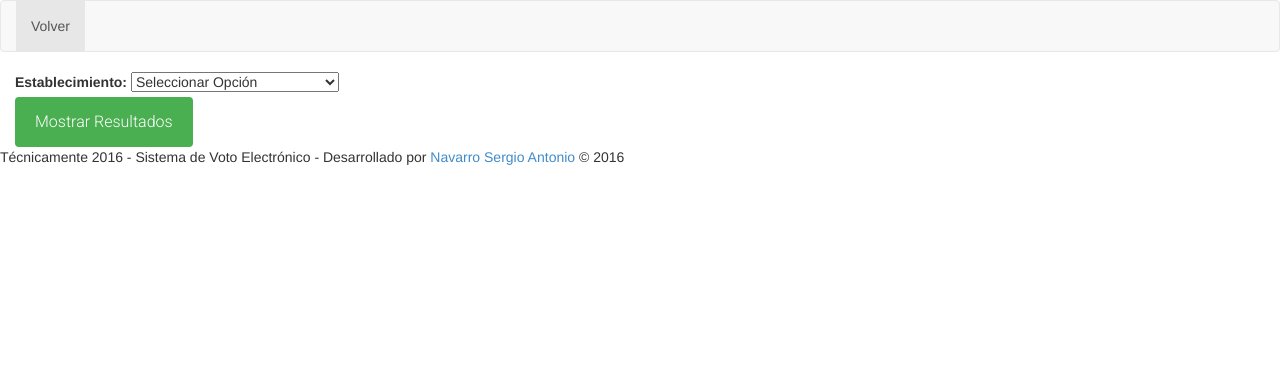
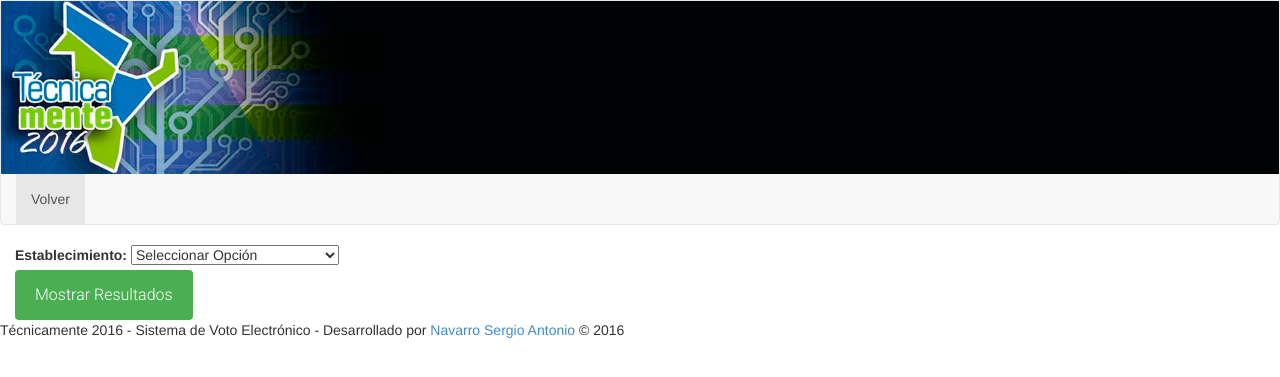
Before and after one commit to sirdio/asignaciones, a Symfony app: template src/AppBundle/Resources/views/Reportes/seleccionarescuela.html.twig in a window 1280 px wide. Shown: the top 377 px of the page. Run offline with Twig, Linux system fonts and the light colour scheme; the template is opened without the code that fills it: most values are stand-ins (such as "Sample title", 1, 10 or a date in 2020); some libraries are stand-ins or nearby versions.

Commit message:
agregando imagenes15

```diff
--- a/src/AppBundle/Resources/views/Reportes/asistencia.html.twig
+++ b/src/AppBundle/Resources/views/Reportes/asistencia.html.twig
@@ -3,6 +3,7 @@
 {% block body %}
 
 <nav class="navbar navbar-default">
+  <img src="{{ asset('public/img/imgtm1.jpg') }}" alt="..." class="img-responsive">
   <div class="container-fluid">
       <ul class="nav navbar-nav">
 
--- a/src/AppBundle/Resources/views/Reportes/historialvotos.html.twig
+++ b/src/AppBundle/Resources/views/Reportes/historialvotos.html.twig
@@ -3,6 +3,7 @@
 {% block body %}
 
 <nav class="navbar navbar-default">
+  <img src="{{ asset('public/img/imgtm1.jpg') }}" alt="..." class="img-responsive">
   <div class="container-fluid">
       <ul class="nav navbar-nav">
         <li class="active"><a href="{{path('Inicio')}}">Volver <span class="sr-only">(current)</span></a></li>
--- a/src/AppBundle/Resources/views/Reportes/historialvotosexp.html.twig
+++ b/src/AppBundle/Resources/views/Reportes/historialvotosexp.html.twig
@@ -3,6 +3,7 @@
 {% block body %}
 
 <nav class="navbar navbar-default">
+  <img src="{{ asset('public/img/imgtm1.jpg') }}" alt="..." class="img-responsive">s
   <div class="container-fluid">
       <ul class="nav navbar-nav">
         <li class="active"><a href="{{path('Inicio')}}">Volver <span class="sr-only">(current)</span></a></li>
--- a/src/AppBundle/Resources/views/Reportes/resultadosinscripcion.html.twig
+++ b/src/AppBundle/Resources/views/Reportes/resultadosinscripcion.html.twig
@@ -3,6 +3,7 @@
 {% block body %}
 
 <nav class="navbar navbar-default">
+    <img src="{{ asset('public/img/imgtm1.jpg') }}" alt="..." class="img-responsive">
   <div class="container-fluid">
       <ul class="nav navbar-nav">
         <li class="active"><a href="{{path('SeleccionarEst')}}">Volver <span class="sr-only">(current)</span></a></li>
--- a/src/AppBundle/Resources/views/Reportes/resultadosvotos.html.twig
+++ b/src/AppBundle/Resources/views/Reportes/resultadosvotos.html.twig
@@ -3,6 +3,7 @@
 {% block body %}
 
 <nav class="navbar navbar-default">
+    <img src="{{ asset('public/img/imgtm1.jpg') }}" alt="..." class="img-responsive">
   <div class="container-fluid">
       <ul class="nav navbar-nav">
         <li class="active"><a href="{{path('SeleccionarNivel')}}">Volver <span class="sr-only">(current)</span></a></li>
--- a/src/AppBundle/Resources/views/Reportes/seleccionarescuela.html.twig
+++ b/src/AppBundle/Resources/views/Reportes/seleccionarescuela.html.twig
@@ -1,8 +1,9 @@
 {% extends '::base.html.twig' %}
-{% block title %}Bienvenido a TECNICAMENTE 2016!!!{% endblock %}
+{% block title %}TECNICAMENTE 2016!!!{% endblock %}
 {% block body %}
 
 <nav class="navbar navbar-default">
+  <img src="{{ asset('public/img/imgtm1.jpg') }}" alt="..." class="img-responsive">
   <div class="container-fluid">
       <ul class="nav navbar-nav">
         <li class="active"><a href="{{path('Inicio')}}">Volver <span class="sr-only">(current)</span></a></li>
--- a/src/AppBundle/Resources/views/Reportes/seleccionarnivel.html.twig
+++ b/src/AppBundle/Resources/views/Reportes/seleccionarnivel.html.twig
@@ -1,8 +1,9 @@
 {% extends '::base.html.twig' %}
-{% block title %}Bienvenido a TECNICAMENTE 2016!!!{% endblock %}
+{% block title %}TECNICAMENTE 2016!!!{% endblock %}
 {% block body %}
 
 <nav class="navbar navbar-default">
+  <img src="{{ asset('public/img/imgtm1.jpg') }}" alt="..." class="img-responsive">
   <div class="container-fluid">
       <ul class="nav navbar-nav">
         <li class="active"><a href="{{path('Inicio')}}">Volver <span class="sr-only">(current)</span></a></li>
--- a/src/AppBundle/Resources/views/Trabajo/editartrabajo.html.twig
+++ b/src/AppBundle/Resources/views/Trabajo/editartrabajo.html.twig
@@ -3,6 +3,7 @@
 {% block body %}
 
 <nav class="navbar navbar-default">
+  <img src="{{ asset('public/img/imgtm1.jpg') }}" alt="..." class="img-responsive">
   <div class="container-fluid">
       <ul class="nav navbar-nav">
         <li class="active"><a href="{{path('Inicio')}}">Volver <span class="sr-only">(current)</span></a></li>
--- a/src/AppBundle/Resources/views/Trabajo/listartrabajo.html.twig
+++ b/src/AppBundle/Resources/views/Trabajo/listartrabajo.html.twig
@@ -3,6 +3,7 @@
 {% block body %}
 
 <nav class="navbar navbar-default">
+  <img src="{{ asset('public/img/imgtm1.jpg') }}" alt="..." class="img-responsive">
   <div class="container-fluid">
       <ul class="nav navbar-nav">
 
--- a/src/AppBundle/Resources/views/Trabajo/mensajealtatrab.html.twig
+++ b/src/AppBundle/Resources/views/Trabajo/mensajealtatrab.html.twig
@@ -3,6 +3,7 @@
 {% block body %}
 
 <nav class="navbar navbar-default">
+  <img src="{{ asset('public/img/imgtm1.jpg') }}" alt="..." class="img-responsive">
   <div class="container-fluid">
       <ul class="nav navbar-nav">
 
--- a/src/AppBundle/Resources/views/Trabajo/nuevotrabajo.html.twig
+++ b/src/AppBundle/Resources/views/Trabajo/nuevotrabajo.html.twig
@@ -3,6 +3,7 @@
 {% block body %}
 
 <nav class="navbar navbar-default">
+  <img src="{{ asset('public/img/imgtm1.jpg') }}" alt="..." class="img-responsive">
   <div class="container-fluid">
       <ul class="nav navbar-nav">
         <li class="active"><a href="{{path('Inicio')}}">Volver <span class="sr-only">(current)</span></a></li>
```
